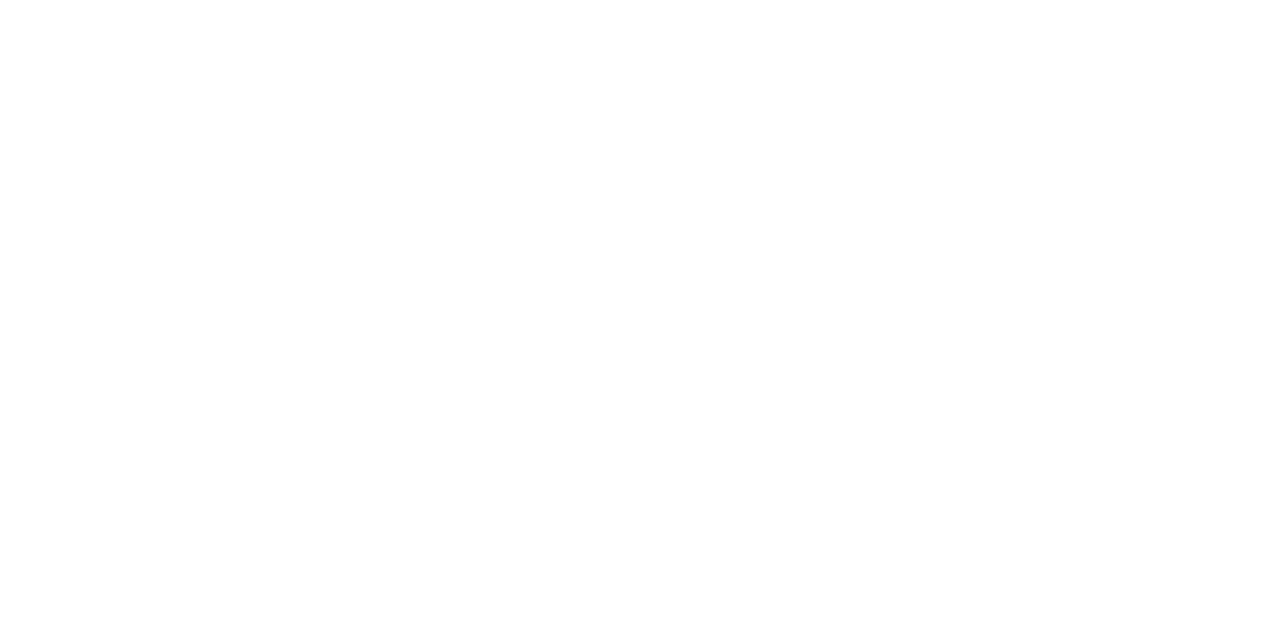
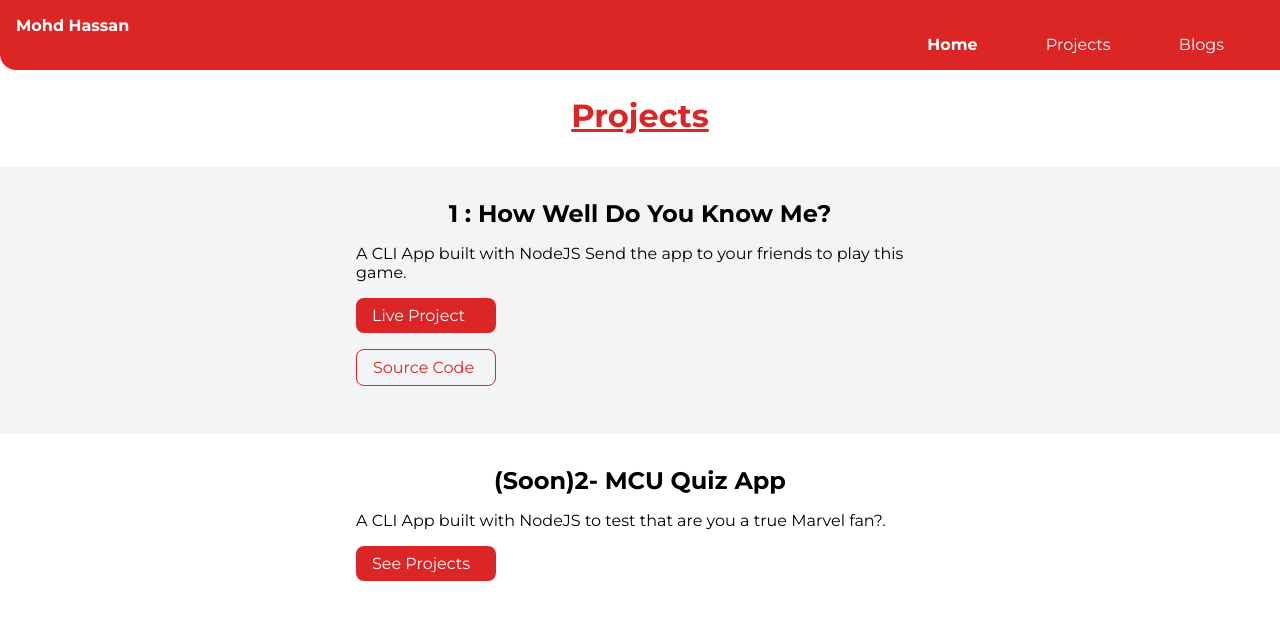
Before and after one commit to killshotxd/Portfolio, a plain HTML site: page projects.html in a window 1280 px wide. Drawn offline with Linux system fonts and the light colour scheme.

Commit message:
Style: new hover effect, new project,

```diff
--- a/main.css
+++ b/main.css
@@ -6,9 +6,14 @@
   --dark-gray: #6b7280;
 }
 
+* {
+  margin: 0;
+  padding: 0;
+  box-sizing: border-box;
+}
+
 body {
   font-family: "Montserrat", sans-serif;
-  margin: 0px;
 }
 
 hr {
@@ -65,6 +70,7 @@ hr {
 .list-item-inline {
   display: inline;
   padding: 0rem 0.5rem;
+  margin-right: 1rem;
 }
 
 /** navigation **/
@@ -74,6 +80,8 @@ hr {
   color: white;
   padding: 1rem;
   border-bottom-left-radius: 1rem;
+  position: fixed;
+  min-width: 100%;
 }
 
 .navigation .nav-brand {
@@ -86,10 +94,35 @@ hr {
 
 .navigation .link {
   color: white;
+  text-decoration: none;
+  position: relative;
 }
 
 .navigation .link-active {
   font-weight: bold;
+}
+.navigation ul li a:active {
+  color: black;
+}
+
+.bghover::after {
+  content: "";
+  width: 0%;
+  height: 3px;
+  position: absolute;
+  bottom: -2px;
+  left: 50%;
+  transform: translateX(-50%);
+  background: #fff;
+  transition: 0.3s;
+}
+
+.bghover:hover::after {
+  width: 50%;
+}
+
+.bgdef:hover {
+  background-color: rgba(255, 228, 196, 0.356);
 }
 
 .hero {
@@ -112,6 +145,10 @@ hr {
 
 .hero .hero-heading .heading-inverted {
   color: var(--primary-color);
+}
+
+.heading-inverted {
+  text-decoration: underline;
 }
 
 /** sections **/
@@ -161,19 +198,46 @@ hr {
   padding-bottom: 6rem;
 }
 
-.bghover:hover {
+/* .bghover:hover {
   background-color: rgba(255, 228, 196, 0.288);
   border-radius: 5px;
-}
+} */
 
-@media screen and (max-width: 600px) {
+@media screen and (max-width: 664px) {
   .link {
     padding: 0.2rem 0.2em;
   }
   .social-links {
-    font-size: 0.8rem;
+    font-size: 0.7rem;
   }
   .footer {
     padding: 2rem;
   }
 }
+
+@media screen and (max-width: 472px) {
+  .link {
+    padding: 0.2rem 0.2em;
+  }
+  .social-links {
+    font-size: 0.5rem;
+  }
+  .footer {
+    padding: 2rem;
+  }
+}
+@media screen and (max-width: 392px) {
+  .link {
+    padding: 0.2rem 0.2em;
+  }
+  .social-links {
+    font-size: 0.4rem;
+  }
+  .footer {
+    padding: 2rem;
+  }
+}
+
+#pr-txt {
+  margin-top: 1rem;
+}
--- a/projects.html
+++ b/projects.html
@@ -0,0 +1,90 @@
+<!DOCTYPE html>
+<html lang="en">
+  <head>
+    <meta charset="UTF-8" />
+    <meta name="viewport" content="width=device-width, initial-scale=1.0" />
+    <title>home | Mohd Hassan</title>
+    <link href="main.css" rel="stylesheet" />
+    <link
+      rel="stylesheet"
+      <link
+      rel="stylesheet"
+      href="https://cdnjs.cloudflare.com/ajax/libs/font-awesome/5.15.4/css/all.min.css"
+      integrity="sha512-1ycn6IcaQQ40/MKBW2W4Rhis/DbILU74C1vSrLJxCq57o941Ym01SwNsOMqvEBFlcgUa6xLiPY/NS5R+E6ztJQ=="
+      crossorigin="anonymous"
+      referrerpolicy="no-referrer"
+    />
+  </head>
+  <body>
+    <nav class="navigation container">
+      <div class="nav-brand">Mohd Hassan</div>
+      <ul class="list-non-bullet nav-pills">
+        <li class="list-item-inline">
+          <a class="link link-active bghover" href="/">Home</a>
+        </li>
+        <li class="list-item-inline">
+          <a class="link bghover" href="/projects.html" target="blank"
+            >Projects</a
+          >
+        </li>
+        <li class="list-item-inline">
+          <a class="link bghover" href="/blogs.html" target="blank">Blogs</a>
+        </li>
+      </ul>
+    </nav>
+
+    <header class="hero">
+      <!-- <img class="hero-img" src="img/hero.svg" /> -->
+      <h1 class="hero-heading">
+        <span class="heading-inverted"> Projects</span>
+      </h1>
+    </header>
+
+    <section class="section ow">
+      <div class="container container-center">
+        <h1>1 : How Well Do You Know Me?</h1>
+        <p id="pr-txt">
+          A CLI App built with NodeJS Send the app to your friends to play this
+          game.
+        </p>
+        <a
+          class="link link-primary"
+          href="https://replit.com/@killshotxd/How-Well-Do-You-Know-Me"
+          target="_blank"
+          >Live Project</a
+        >
+        <a
+          class="link link-secondary"
+          href="https://github.com/killshotxd/How-well-do-you-know-me"
+          target="_blank"
+          >Source Code</a
+        >
+      </div>
+    </section>
+
+    <section class="section">
+      <div class="container container-center">
+        <h1>(Soon)2- MCU Quiz App</h1>
+        <p id="pr-txt">
+          A CLI App built with NodeJS to test that are you a true Marvel fan?.
+        </p>
+        <a class="link link-primary" href="/projects.html" target="_blank"
+          >See Projects</a
+        >
+      </div>
+    </section>
+
+    <!-- <section class="section ow">
+      <div class="container container-center">
+        <h1>Blogs</h1>
+        <p>
+          I am also working on some technical and non techincal blogs. I like to
+          document my journey of learning.
+        </p>
+        <a class="link link-secondary" href="/blogs.html" target="blank"
+          >Read Blogs</a
+        >
+      </div>
+    </section> -->
+  </body>
+</html>
```
Also changed, not shown: index.html (+13 -13 lines).
